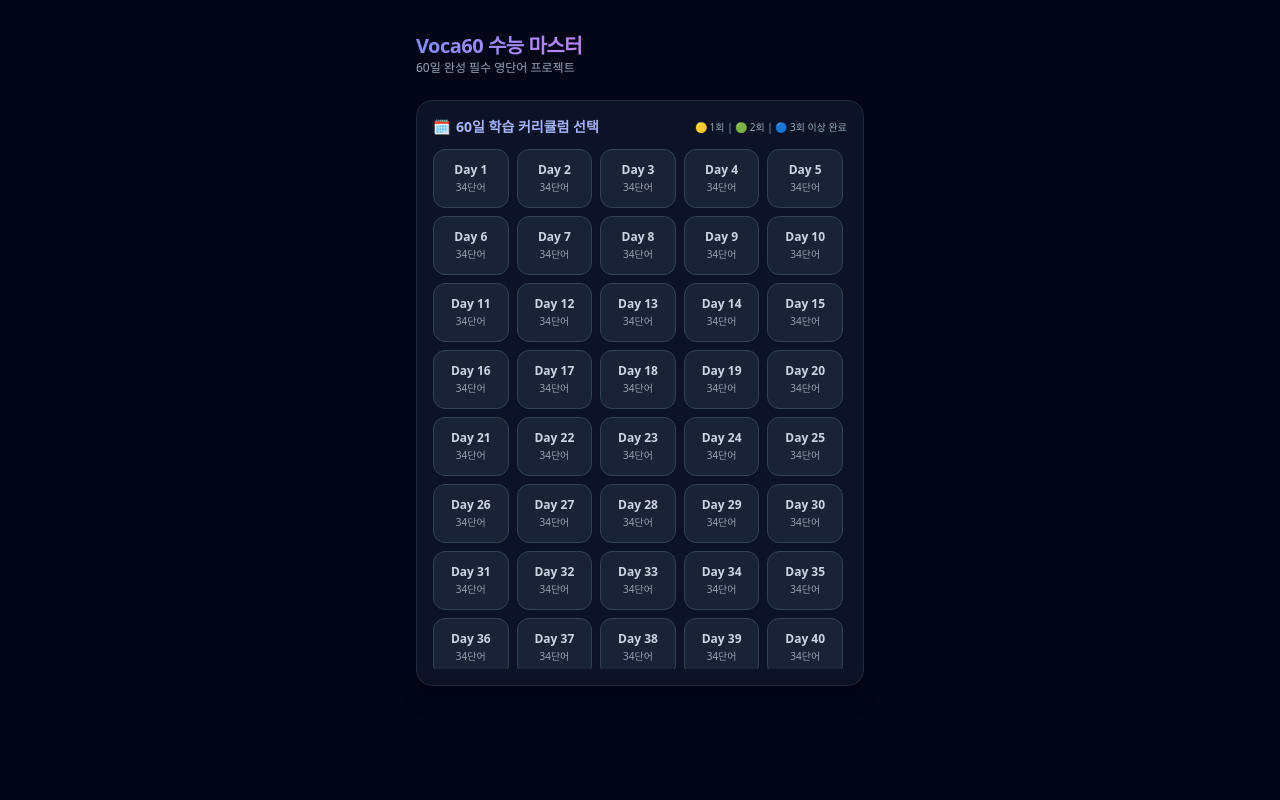
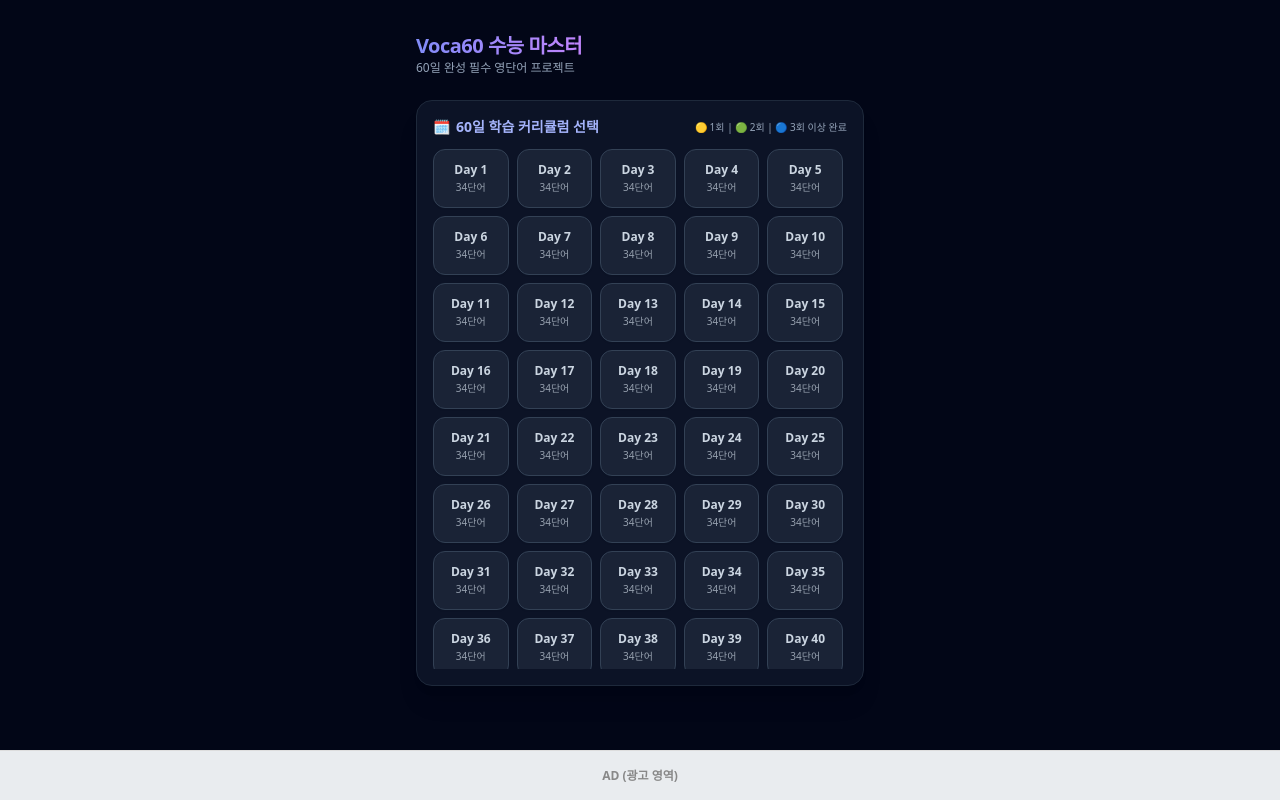
Before and after one commit to twotheg/voca60, a Next.js app: page / in a window 1280 px wide. Built offline with nearby package versions, Linux system fonts and the light colour scheme.

Commit message:
Update page.tsx

```diff
--- a/app/page.tsx
+++ b/app/page.tsx
@@ -1,5 +1,6 @@
 "use client";
 
+import SessionBannerAd from "@/components/SessionBannerAd";
 import React, { useState, useEffect } from "react";
 import { INITIAL_WORDS, WordItem } from "@/data/sampleWords";
 
@@ -142,7 +143,8 @@ export default function Home() {
   };
 
   return (
-    <main className="min-h-screen bg-slate-950 text-slate-100 flex flex-col items-center p-4 sm:p-6">
+    // 하단 고정 광고 영역(약 50~60px)에 단어 내용이 가리지 않도록 paddingBottom을 추가했습니다.
+    <main className="min-h-screen bg-slate-950 text-slate-100 flex flex-col items-center p-4 sm:p-6 pb-20">
       {/* 상단 타이틀 및 네비게이션 */}
       <header className="w-full max-w-md flex items-center justify-between mb-6 pt-2">
         <div>
@@ -318,7 +320,6 @@ export default function Home() {
           {/* 탭 2: 테스트 세션 */}
           {activeTab === "test" && (
             <div className="space-y-4">
-              {/* 테스트 모드가 아직 선택되지 않았다면: 모드 선택 화면 표시 */}
               {testMode === null ? (
                 <div className="bg-slate-900 border border-slate-800 rounded-3xl p-6 shadow-2xl space-y-4 text-center">
                   <div className="py-2">
@@ -374,7 +375,6 @@ export default function Home() {
                   </div>
                 </div>
               ) : (
-                /* 테스트 모드가 선택된 경우: 실제 주관식 퀴즈 화면 */
                 <div className="space-y-4">
                   <div className="flex items-center justify-between text-xs text-slate-400 px-1">
                     <div className="flex items-center gap-2">
@@ -550,6 +550,9 @@ export default function Home() {
           )}
         </div>
       )}
+
+      {/* 화면 하단 고정 배너 광고 컴포넌트 */}
+      <SessionBannerAd />
     </main>
   );
 }
```
